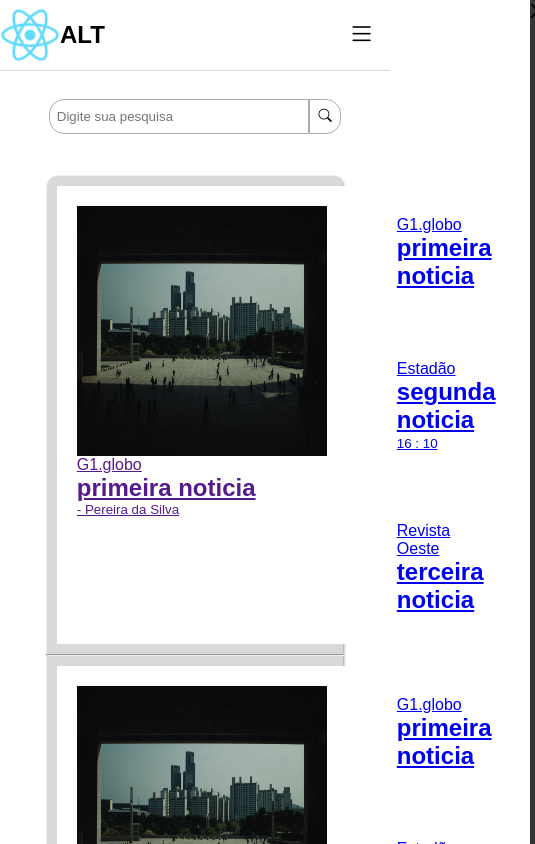
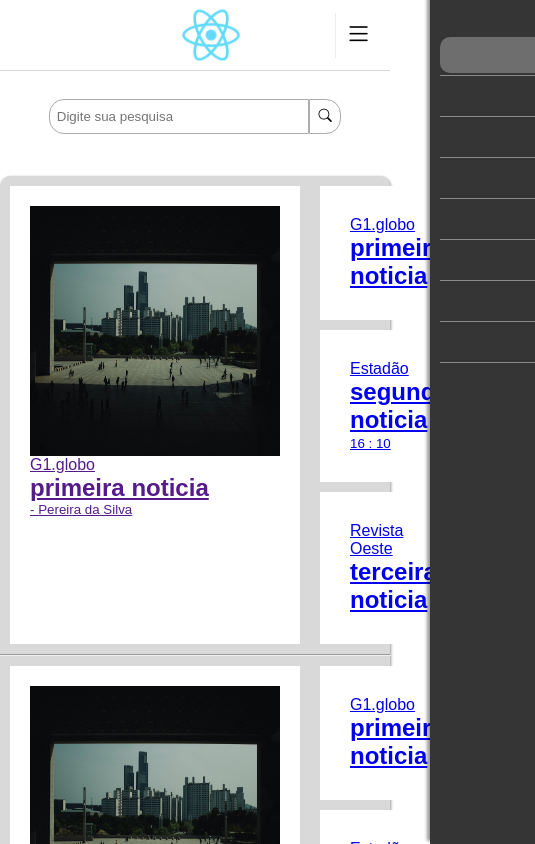
Before and after one commit to aeelmesq/TCC, a React (Create React App) app: page / in a window 390 px wide. Shown: the top 844 px of the page, 535 px wide, since content can reach past the window. Built offline with nearby package versions, Linux system fonts and the light colour scheme.

Commit message:
update responsive Menu

```diff
--- a/src/StyleComponents/Header.css
+++ b/src/StyleComponents/Header.css
@@ -34,6 +34,17 @@
         transform: translateX(100vw);
     }
 }
+@keyframes Press {
+    0% {
+        transform: scale(1);
+    }
+    50% {
+        transform: scale(0.8);
+    }
+    100% {
+        transform: scale(1);
+    }
+}
 #webHeader {
     width: 100%;
     height: 70px;
@@ -43,7 +54,7 @@
     transition: 0.9s;
     background-color: white;
     transition: 0.7s;
-    z-index: 0;
+    z-index: 10;
 }
 #left {
     width: 12%;
@@ -115,6 +126,27 @@
         background: none;
         border: none;
         margin: 0 15px 0 0;
+        padding: 3px;
+        border-radius: 10px;
+        transition: 0.5s;
+    }
+    #left {
+        width: 92%;
+        justify-content: center;
+    }
+    #left img {
+        margin-left: calc(8% + 60px);
+    }
+    #left h1 {
+        display: none;
+    }
+    #right {
+        width: 8%;
+        border-left: 1px solid #ececec;
+        height: 45px;
+    }
+    .hanbBtn:hover {
+        background-color: #f6f6f6;
     }
     .xBtn {
         display: block;
@@ -123,22 +155,27 @@
         font-size: 15pt;
         color: black;
         background: none;
+        transition: 0.5s;
         border: none;
+        width: 30px;
+        height: 30px;
+        margin-left: calc(100% - 30px);
+        margin-bottom: 5px;
     }
-    .menu {
-        border-bottom: 1px solid white;
+    .pressBtn {
+        animation: Press 0.1s linear;
+        background-color: #000000;
     }
     #navBar {
         z-index: 0;
-        display: inline;
+        display: block;
         position: fixed;
         top: 0;
         background-color: rgb(53, 53, 53);
         height: 100vh;
-        align-items: center;
-        width: 250px;
-        justify-content: center;
-        flex-wrap: wrap;
+        width: 350px;
+        z-index: 11;
+        box-shadow: -3px -3px 3px rgba(0, 0, 0, 0.397);
     }
     #navBar ul {
         display: inline;
@@ -154,14 +191,17 @@
         color: black;
         padding: 7px 10px;
         font-size: 14pt;
-        margin: 0;
+        margin: 2px 0;
         transition: 0.3s;
     }
-    .on {
-        background-color: rgba(236, 236, 236, 0.466);
+    #navBar ul li {
+        border-bottom: 1px solid rgba(236, 236, 236, 0.466);
+    }
+    #navBar ul li .on {
+        background-color: rgba(236, 236, 236, 0.313);
     }
     #navBar ul a:hover {
-        background-color: rgba(236, 236, 236, 0.466);
+        background-color: rgba(236, 236, 236, 0.313);
     }
     .slideToLeft {
         animation: slideLeftScreen 0.3s linear;
@@ -177,3 +217,19 @@
         background-color: red;
     }
 }
+@media screen and (max-width: 660px) {
+    #left {
+        width: 90%;
+    }
+    #right {
+        width: 10%;
+    }
+}
+@media screen and (max-width: 470px) {
+    #left {
+        width: 86%;
+    }
+    #right {
+        width: 14%;
+    }
+}
--- a/src/StyleComponents/Pages.css
+++ b/src/StyleComponents/Pages.css
@@ -52,16 +52,19 @@
   display: flex;
   justify-content: center;
   align-items: center;
+  z-index: 0;
 }
-.btnLeft,
+.btnLeft:hover,
 .btnRight:hover {
-  opacity: 0.8;
+  opacity: 0.7;
 }
 .btnLeft {
   right: 86vw;
+  z-index: 0;
 }
 .btnRight {
   left: 86vw;
+  z-index: 0;
 }
 .btnOf {
   opacity: 0;
--- a/src/components/Header/Header.js
+++ b/src/components/Header/Header.js
@@ -2,7 +2,7 @@ import "../../StyleComponents/Header.css";
 import DbButton from "./DbButton.js";
 import Menu from "./Menu.js";
 import logo from "../../img/logo512.png";
-import { useState } from "react";
+import { useState, useRef } from "react";
 
 function Header() {
   const [windonwScrollY, setWindonwScrollY] = useState(0);
@@ -10,6 +10,8 @@ function Header() {
   const [windonwScrollYTpr, setWindonwScrollYTpr] = useState(0);
 
   const [menuState, setMenuState] = useState(null);
+
+  const Btn = useRef(null);
 
   window.addEventListener("scroll", () => {
     setWindonwScrollYTpr(windonwScrollY);
@@ -32,11 +34,16 @@ function Header() {
         <h1>ALT</h1>
       </section>
       <section id="right">
+        {
+          //botão de abrir o menu
+        }
         <button
           className="hanbBtn"
           type="button"
+          ref={Btn}
           onClick={(e) => {
             e.preventDefault();
+            Btn.current.classList.add("pressBtn");
             setMenuState(true);
           }}
         >
@@ -46,11 +53,15 @@ function Header() {
           id="navBar"
           className={menuState ? "slideToLeft" : "slideReverse hiddenM"}
         >
+          {
+            //botão de fechar o menu
+          }
           <button
             className="xBtn"
             type="button"
             onClick={(e) => {
               e.preventDefault();
+              Btn.current.classList.remove("pressBtn");
               setMenuState(false);
             }}
           >
--- a/src/components/Pages/RenderPage.js
+++ b/src/components/Pages/RenderPage.js
@@ -26,7 +26,6 @@ function RenderPage() {
             <main className="container">
               <Home />
             </main>
-            <BtnScrollUp />
           </>
         );
       case "ParaVoce":
@@ -35,7 +34,6 @@ function RenderPage() {
             <main className="container">
               <ForYou />
             </main>
-            <BtnScrollUp />
           </>
         );
       case "Preferencias":
@@ -56,7 +54,6 @@ function RenderPage() {
             <main className="container">
               <Home />
             </main>
-            <BtnScrollUp />
           </>
         );
       default:
@@ -68,6 +65,7 @@ function RenderPage() {
     <>
       <Render />
       <ModalRender />
+      <BtnScrollUp />
     </>
   );
 }
--- a/src/index.css
+++ b/src/index.css
@@ -90,3 +90,9 @@ body {
 .modalHead button:hover {
   background-color: red;
 }
+@media screen and (max-width: 745px) {
+  .container {
+    width: 100%;
+    margin: 0;
+  }
+}
--- a/src/style.css
+++ b/src/style.css
@@ -13,6 +13,7 @@
     font-size: 17pt;
     left: calc(100vw - 100px);
     top: calc(100vh - 80px);
+    z-index: 0;
 }
 #BtnScrollUp {
     opacity: 0.7;
```
